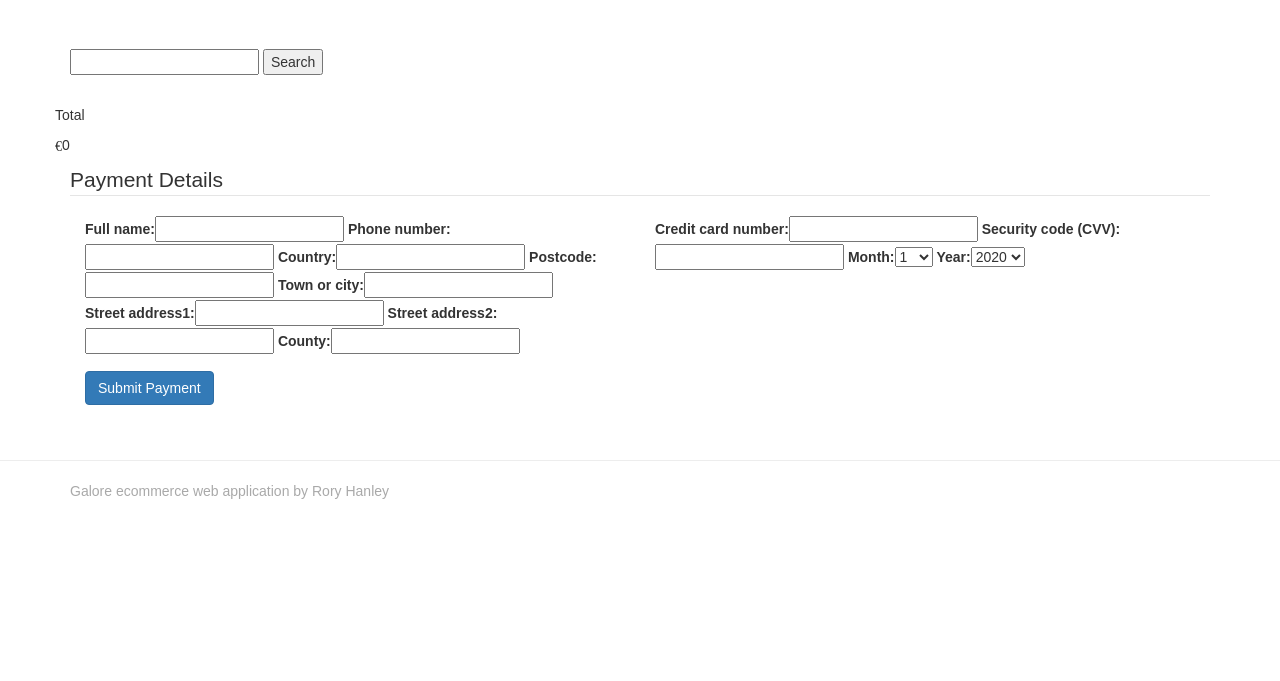
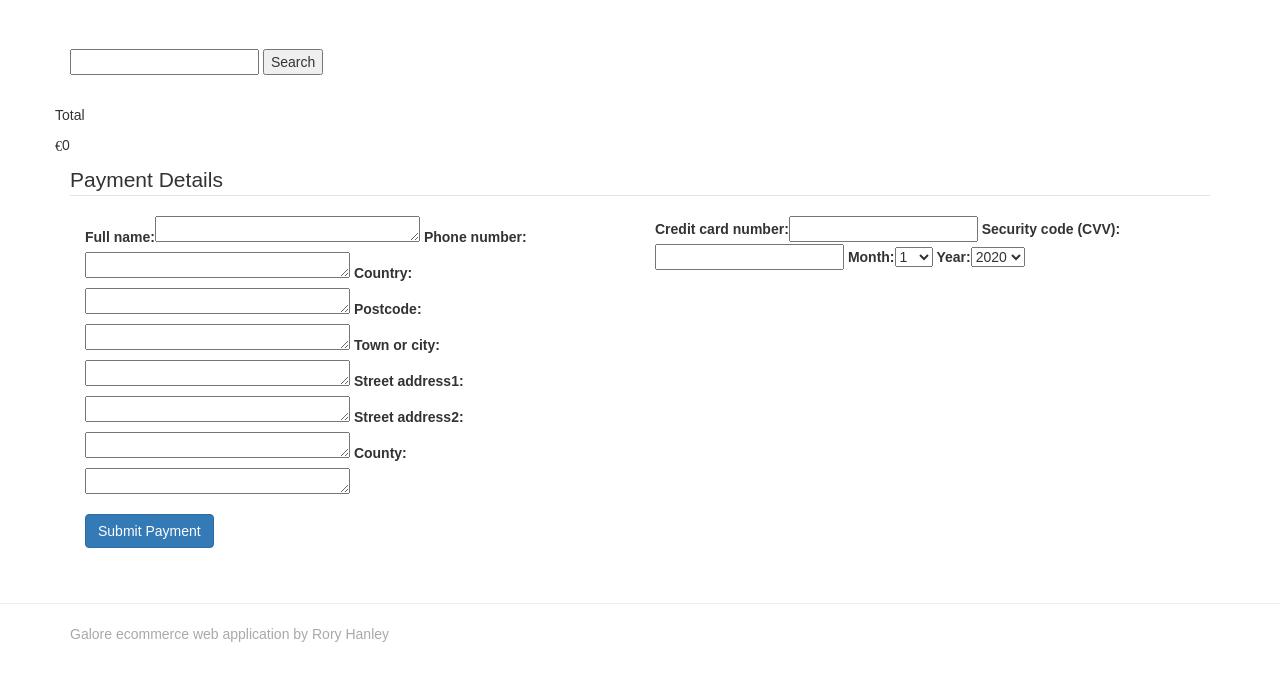
Before and after one commit to rphanley/Shopping-Galore-Project, a Django app: page /checkout/ in a window 1280 px wide. Shown: the part 51-732 px from the top of the page. Run offline with Django 3.2, Linux system fonts and the light colour scheme; the visitor is signed in with stand-in values (Sample User, id 1); some libraries are stand-ins or nearby versions; some web fonts are replaced.

Commit message:
Adds order form data recovery feature in Javascript

```diff
--- a/checkout/forms.py
+++ b/checkout/forms.py
@@ -23,3 +23,13 @@ class OrderForm(forms.ModelForm):
             'town_or_city', 'street_address1', 'street_address2',
             'county'
         )
+        widgets = {
+            'full_name': forms.Textarea(attrs={'cols': 30, 'rows': 1, 'onblur': "storeFormField()"}),
+            'phone_number': forms.Textarea(attrs={'cols': 30, 'rows': 1, 'onblur': "storeFormField()"}),
+            'country': forms.Textarea(attrs={'cols': 30, 'rows': 1, 'onblur': "storeFormField()"}),
+            'postcode': forms.Textarea(attrs={'cols': 30, 'rows': 1, 'onblur': "storeFormField()"}),
+            'town_or_city': forms.Textarea(attrs={'cols': 30, 'rows': 1, 'onblur': "storeFormField()"}),
+            'street_address1': forms.Textarea(attrs={'cols': 30, 'rows': 1, 'onblur': "storeFormField()"}),
+            'street_address2': forms.Textarea(attrs={'cols': 30, 'rows': 1, 'onblur': "storeFormField()"}),
+            'county': forms.Textarea(attrs={'cols': 30, 'rows': 1, 'onblur': "storeFormField()"})
+            }
--- a/checkout/templates/checkout.html
+++ b/checkout/templates/checkout.html
@@ -41,7 +41,7 @@
         <div id="alert-message block-message error" id="stripe-error-message"></div>
     </div>
 
-    <div class="form-group col-md-6">
+    <div id="orderForm" class="form-group col-md-6">
         {{ order_form | as_bootstrap }}
     </div>
 
@@ -51,7 +51,8 @@
 
     {% csrf_token %}
     <div class="form-group col-md-12">
-        <input class=" btn btn-primary" id="submit_payment_btn" name="commit" type="submit" value="Submit Payment">
+        <input class=" btn btn-primary" id="submit_payment_btn" name="commit" type="submit" value="Submit Payment" onclick="clearStorage()">
     </div>
 </form>
+<script type="text/javascript" src="{% static 'js/galore.js' %}"></script>
 {% endblock %}
--- a/templates/base.html
+++ b/templates/base.html
@@ -12,7 +12,7 @@
 	<link rel="stylesheet" href="{% static 'css/custom.css' %}">
 	<script src="https://cdnjs.cloudflare.com/ajax/libs/jquery/3.2.1/jquery.min.js"></script>
 	<script src="https://cdnjs.cloudflare.com/ajax/libs/twitter-bootstrap/3.3.7/js/bootstrap.min.js"></script>
-	{% block head_js %}
+    {% block head_js %}
 	{% endblock head_js %}
 </head>
 
@@ -74,6 +74,6 @@
 			<p>Galore ecommerce web application by Rory Hanley</p>
 		</div>
 	</footer>
-</body>
+ </body>
 
 </html>
```
